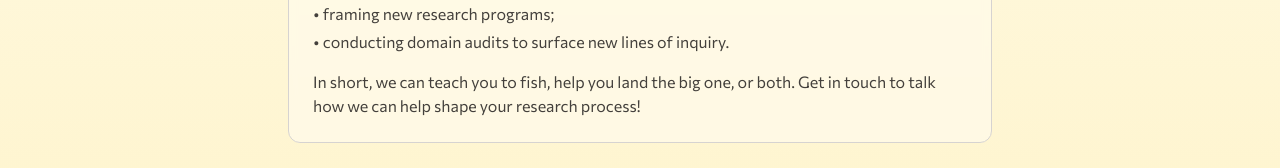
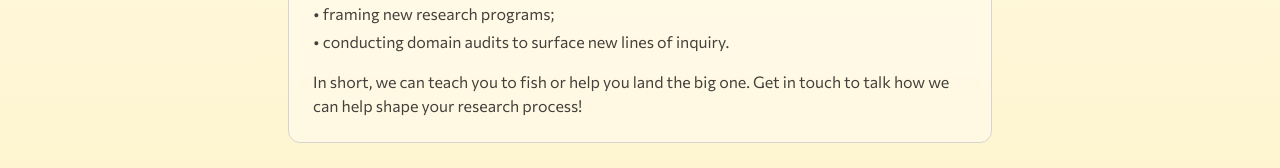
Before and after one commit to torsor-io/torsor-io, a React (Create React App) app: page /#/consulting in a window 1280 px wide. Shown: the part 419-587 px from the top of the page. Built offline with nearby package versions, Linux system fonts and the light colour scheme; the HTML template or start-up script is replaced by a standard one.

Commit message:
Update index.js

```diff
--- a/src/components/ConsultingPage/index.js
+++ b/src/components/ConsultingPage/index.js
@@ -91,7 +91,7 @@ const cases = [
                   <li>• conducting domain audits to surface new lines of inquiry.</li>
                 </ul>
                 <p>
-                  In short, we can teach you to fish, help you land the big one, or both. Get in touch to talk how we can help shape your research process!
+                  In short, we can teach you to fish or help you land the big one. Get in touch to talk how we can help shape your research process!
                 </p>
               </div>
             </motion.div>
```
